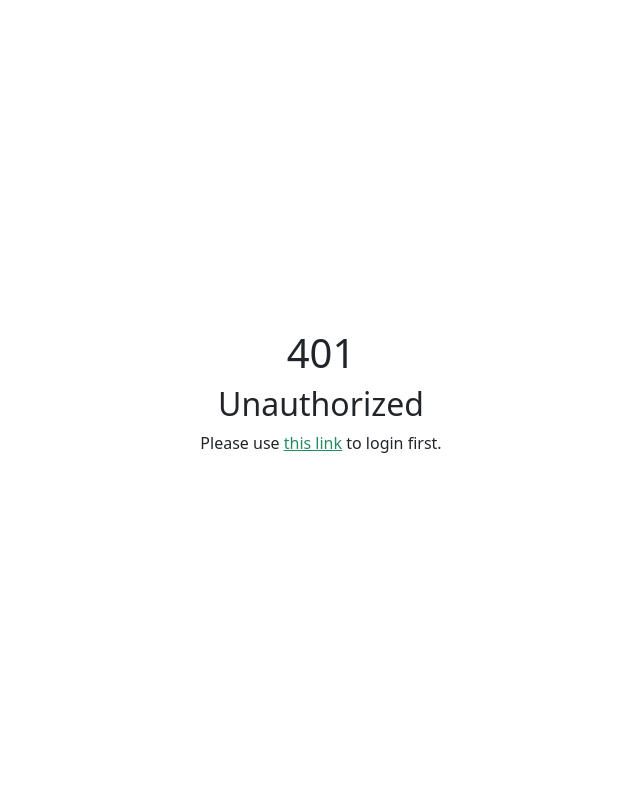
After one commit to Ryuuu825/ITP4523M, a PHP site: page /pages/401.html in a window 1280 px wide. The commit adds this page. Shown: the whole page, without its empty margins (319-959 px from the left). Run offline with PHP 8.4, Linux system fonts and the light colour scheme.

Commit message:
create unauthorized page to redirect user to login

```diff
--- /dev/null
+++ b/static/pages/401.html
@@ -0,0 +1,31 @@
+<!DOCTYPE html>
+<html lang="en">
+<head>
+    <meta charset="UTF-8">
+    <meta http-equiv="X-UA-Compatible" content="IE=edge">
+    <meta name="viewport" content="width=device-width, initial-scale=1.0">
+    <title>Document</title>
+    <link rel="stylesheet" href="../css/bootstrap.css">
+    <style>
+        .v-center {
+            display: flex;
+            align-items: center;
+            justify-content: center;
+            margin-top: auto;
+            margin-bottom: auto;
+            height: 100vh;
+        }
+    </style>
+</head>
+<body>
+    <div class="container" >
+        <div class="v-center">
+            <div class="">
+                <h1 class="text-center">401</h1>
+                <h2 class="text-center">Unauthorized</h2>
+                <p class="text-center">Please use <a href="../login.php">this link</a> to login first.</p>
+            </div>
+        </div>
+    </div>
+</body>
+</html>
--- a/static/pages/header.html
+++ b/static/pages/header.html
@@ -34,7 +34,7 @@
             </ul>
             <span>
                 <span class="text-black fs-5 mx-3">Staff - Ken</span>
-                <a href="../index.html" class="nav-link d-inline">
+                <a href="../login.php" class="nav-link d-inline">
                     <span class="text-black">Logout</span>
                 </a>
             </span>
--- a/static/pages/index.html
+++ b/static/pages/index.php
@@ -1,3 +1,7 @@
+<?php
+    include_once("../php/helper.php");
+    check_is_login();
+?>
 
 <!DOCTYPE html>
 <html lang="en">
--- a/static/php/helper.php
+++ b/static/php/helper.php
@@ -5,7 +5,7 @@ function check_is_login()
     session_start();
     if (empty($_SESSION["username"]))
     {
-        header("Location: ../index.php");
+        header("Location: ./401.html");
         exit;
     }
 
```
Also changed, not shown: static/login.php (+6 -2 lines).
